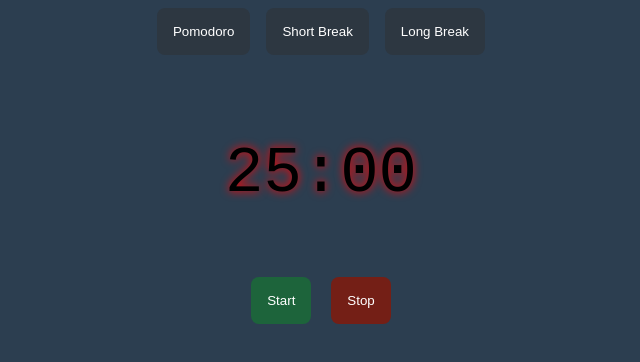
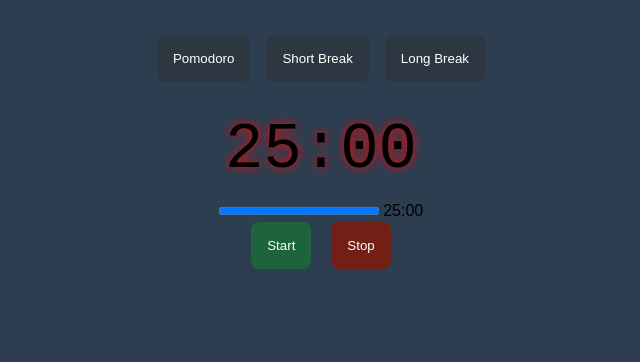
Before and after one commit to springfil/pomodoro, a plain HTML site: page index.html in a window 1280 px wide. Shown: the whole page, without its empty margins (319-959 px from the left). Drawn offline with Linux system fonts and the light colour scheme.

Commit message:
Update index.html

```diff
--- a/index.html
+++ b/index.html
@@ -7,21 +7,28 @@
   </style>
   </head>
   <body>
-
+    <div id="timer-container">
       <div id="timer-buttons">
         <button id="pomodoro">Pomodoro</button>
         <button id="short-break">Short Break</button>
         <button id="long-break">Long Break</button>
       </div>
-
-      <div id="timer-container">
+      <div class="timer-container">
         <div id="timer">25:00</div>
+        <div class="progress-bar-container">
+          <div class="progress-bar html">
+            <progress id="html" max="1500" value="1500" ></progress>
+            <span id="progress-counter">25:00</span>
+          </div>
+        </div>
       </div>
+    </div>
 
       <div id="action-buttons">
         <button id="start">Start</button>
         <button id="stop" disabled>Stop</button>
       </div>
+
     <script src="script.js"></script>
   </body>
 </html>
```
